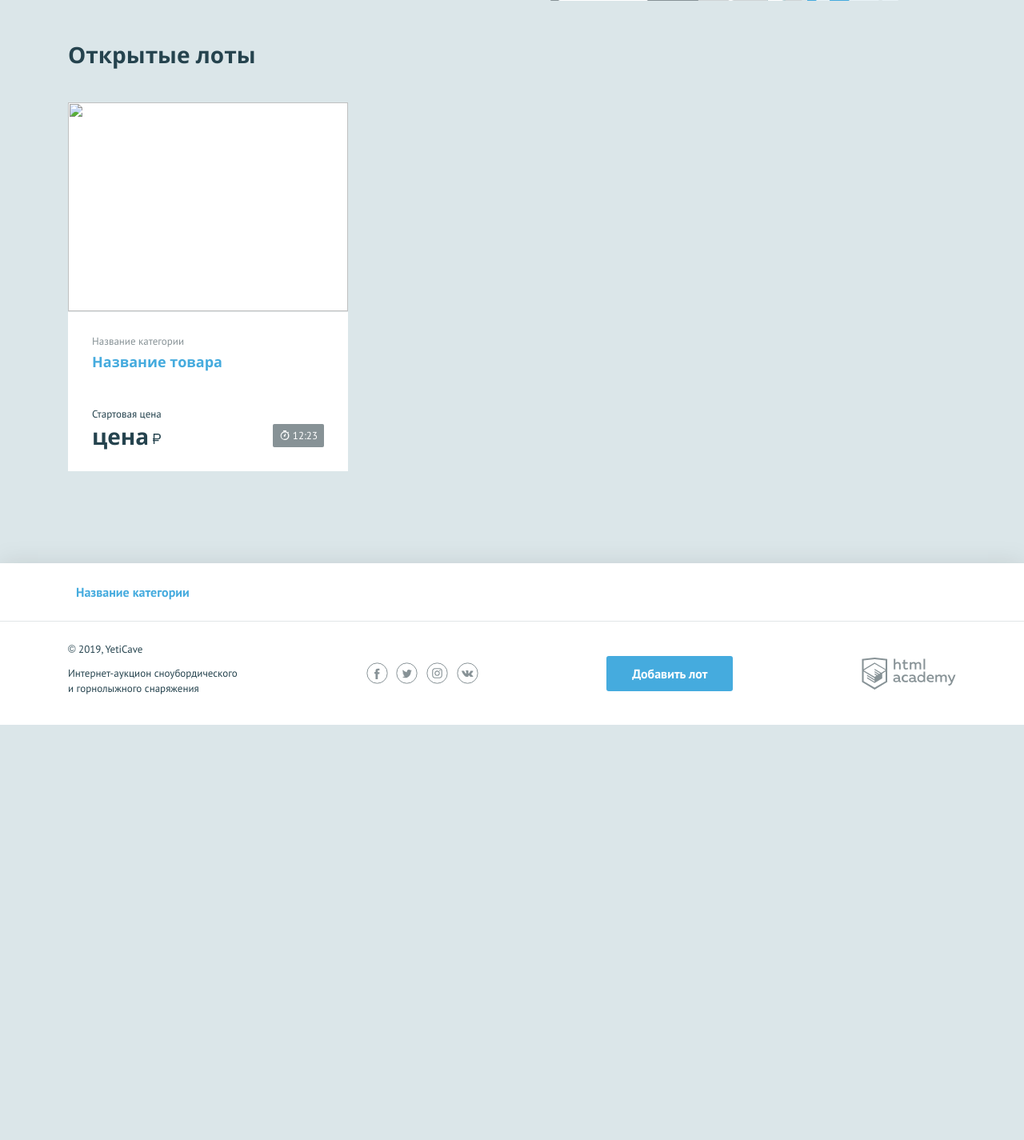
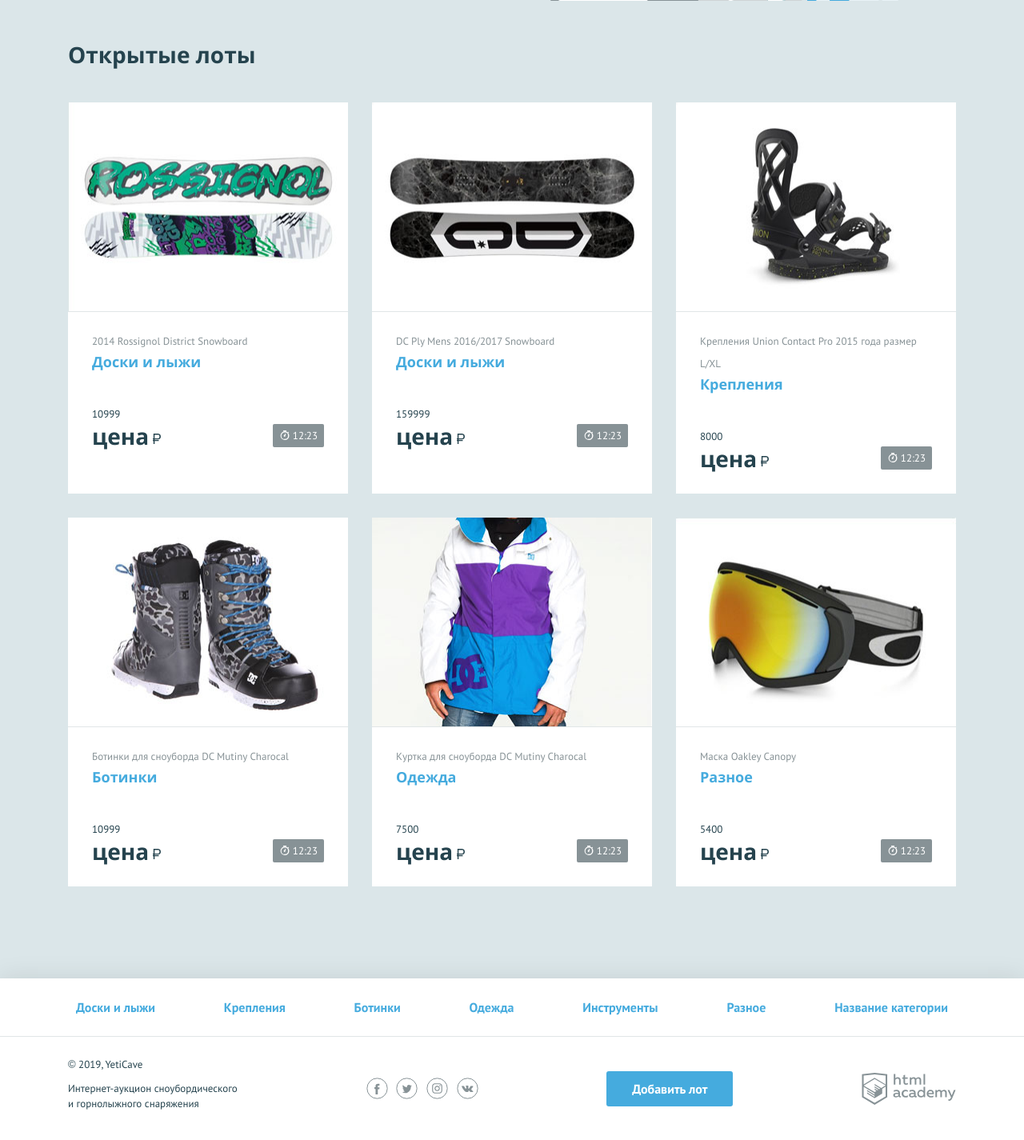
Before and after one commit to alex-ermmm/897867-yeticave-9, a PHP site: page / in a window 1280 px wide. Shown: the part 438-1863 px from the top of the page at 80% size. Before the commit the page ends 1344 px from the top, so only its background shows below. Run offline with PHP 8.4, Linux system fonts and the light colour scheme.

Commit message:
Задание 2.1
Не в той ветке

```diff
--- a/index.php
+++ b/index.php
@@ -54,7 +54,9 @@
         <h2 class="promo__title">Нужен стафф для катки?</h2>
         <p class="promo__text">На нашем интернет-аукционе ты найдёшь самое эксклюзивное сноубордическое и горнолыжное снаряжение.</p>
         <ul class="promo__list">
-            <!--заполните этот список из массива категорий-->
+            <?php
+            	$category = array('Доски и лыжи', 'Крепления', 'Ботинки', 'Одежда', 'Инструменты', 'Разное' );
+            ?>
             <li class="promo__item promo__item--boards">
                 <a class="promo__link" href="pages/all-lots.html">Имя категории</a>
             </li>
@@ -66,16 +68,29 @@
         </div>
         <ul class="lots__list">
             <!--заполните этот список из массива с товарами-->
+            <?php
+            	$items = array(
+			            		array ('2014 Rossignol District Snowboard', 'Доски и лыжи', '10999', 'img/lot-1.jpg'),
+			            		array ('DC Ply Mens 2016/2017 Snowboard', 'Доски и лыжи', '159999', 'img/lot-2.jpg'),
+			            		array ('Крепления Union Contact Pro 2015 года размер L/XL', 'Крепления', '8000', 'img/lot-3.jpg'),
+			            		array ('Ботинки для сноуборда DC Mutiny Charocal', 'Ботинки', '10999', 'img/lot-4.jpg'),
+			            		array ('Куртка для сноуборда DC Mutiny Charocal', 'Одежда', '7500', 'img/lot-5.jpg'),
+			            		array ('Маска Oakley Canopy', 'Разное', '5400', 'img/lot-6.jpg')
+			            		);?>
+            <?php
+
+            	foreach ($items as list($cat_item, $cat_name, $cat_price, $cat_image))
+            		{?>
 			            <li class="lots__item lot">
 			                <div class="lot__image">
-                    <img src="" width="350" height="260" alt="">
+			                    <img src="<?=$cat_image?>" width="350" height="260" alt="">
 			                </div>
 			                <div class="lot__info">
-                    <span class="lot__category">Название категории</span>
-                    <h3 class="lot__title"><a class="text-link" href="pages/lot.html">Название товара</a></h3>
+			                    <span class="lot__category"><?=$cat_item?></span>
+			                    <h3 class="lot__title"><a class="text-link" href="pages/lot.html"><?=$cat_name?></a></h3>
 			                    <div class="lot__state">
 			                        <div class="lot__rate">
-                            <span class="lot__amount">Стартовая цена</span>
+			                            <span class="lot__amount"><?=$cat_price?></span>
 			                            <span class="lot__cost">цена<b class="rub">р</b></span>
 			                        </div>
 			                        <div class="lot__timer timer">
@@ -83,7 +98,9 @@
 			                        </div>
 			                    </div>
 			                </div>
-            </li>
+			            </li><?
+		            }
+		            ?>
         </ul>
     </section>
 </main>
@@ -93,6 +110,11 @@
     <nav class="nav">
         <ul class="nav__list container">
             <!--заполните этот список из массива категорий-->
+            <?php
+            	foreach ($category as $value) {
+            		print "<li class='nav__item'><a href='pages/all-lots.html'>".$value."</a></li>";
+            	}
+            ?>
             <li class="nav__item">
                 <a href="pages/all-lots.html">Название категории</a>
             </li>
```
Lines whose indentation alone changed are shown as unchanged.
